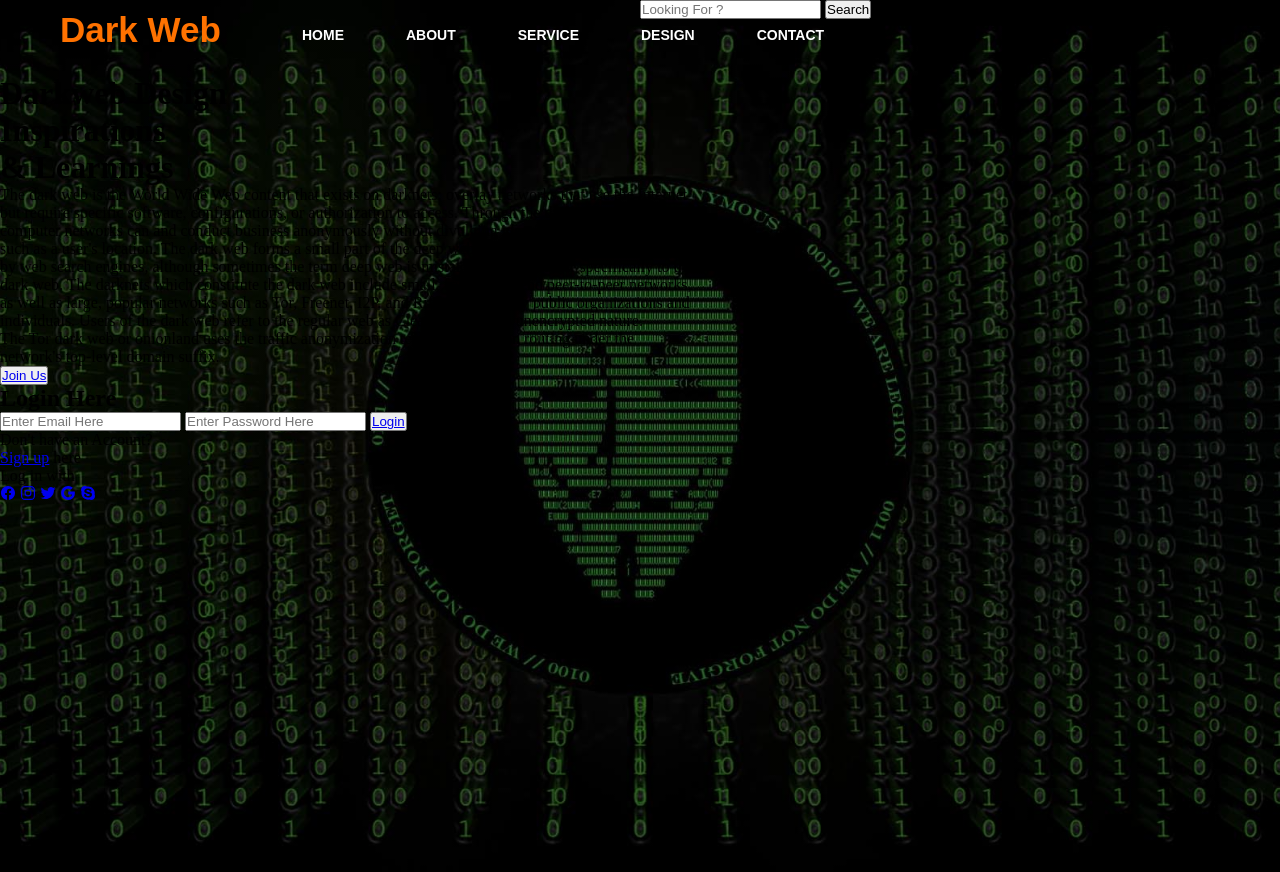
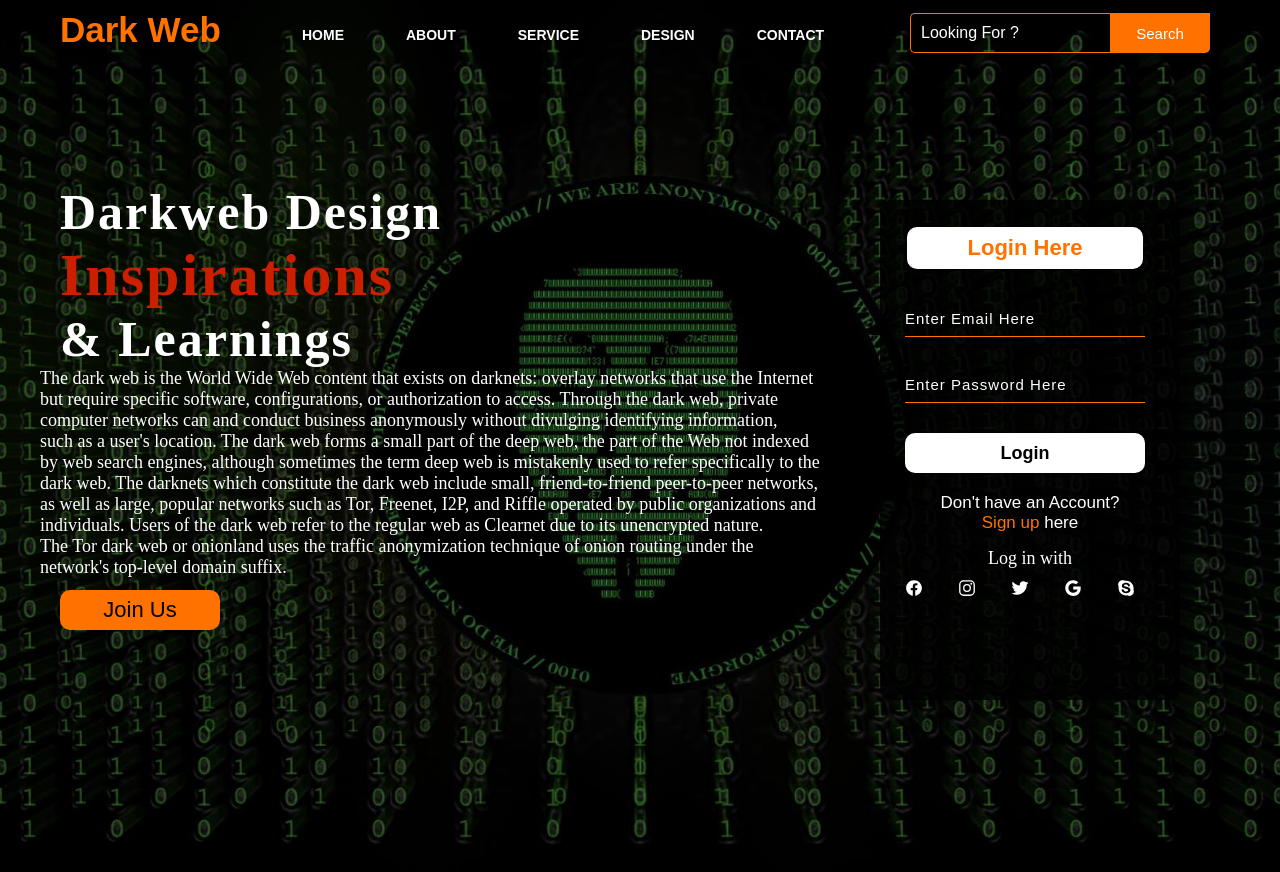
Before and after one commit to Bausab/My-new-Learn, a plain HTML site: page index.html in a window 1280 px wide. Drawn offline with nearby package versions, Linux system fonts and the light colour scheme.

Commit message:
Project Completed

```diff
--- a/style.css
+++ b/style.css
@@ -64,3 +64,213 @@ ul li a{
 ul li a:hover{
     color: #ff7200;
 }
+
+.search{
+    width: 330px;
+    float: left;
+    margin-left: 270px;
+}
+
+.srch{
+    font-family: 'Times New Roman', Times, serif;
+    width: 200px;
+    height: 40px;
+    background: transparent;
+    border: 1px solid #ff7200;
+    margin-top: 13px;
+    color: #fff;
+    border-right: none;
+    font-size: 16px;
+    float: left;
+    padding: 10px;
+    border-bottom-left-radius: 5px;
+    border-top-left-radius: 5px;
+}
+
+.btn{
+    width: 100px;
+    height: 40px;
+    background: #ff7200;
+    border: 2px solid #ff7200;
+    margin-top: 13px;
+    color: #fff;
+    font-size: 15px;
+    border-bottom-right-radius: 5px;
+    border-bottom-right-radius: 5px;
+}
+
+.btn:focus{
+    outline: none;
+}
+
+.srch:focus{
+    outline: none;
+}
+
+.content{
+    width: 1200px;
+    height: auto;
+    margin: auto;
+    color: #fff;
+    font-size: 18px;
+}
+
+.content.par{
+    padding-left: 20px;
+    padding-bottom: 25px;
+    font-family: Arial;
+    letter-spacing: 1.2px;
+    line-height: 30px;
+}
+
+.content h1{
+    font-family: 'Times New Roman', Times, serif;
+    font-size: 50px;
+    font-weight: bold;
+    padding-left: 20px;
+    margin-top: 9%;
+    letter-spacing: 2px;
+    transition: .3s ease;
+}
+
+.content h1:hover{
+    color: #cc1f00;
+}
+
+.content .cn{
+    width: 160px;
+    height: 40px;
+    background: #ff7200;
+    margin-top: 1%;
+    border: none;
+    margin-bottom: 10px;
+    margin-left: 20px;
+    font-size: 22px;
+    border-radius: 10px;
+    cursor: pointer;
+    transition: .4s ease;
+}
+
+.content .cn a{
+    text-decoration: none;
+    color: #000000;
+    transition: .3s ease;
+}
+
+.cn:hover{
+    background-color: #00ff66;
+}
+
+.content span{
+    color: #cc1f00;
+    font-size: 60px;
+}
+
+.form{
+    width: 250px;
+    height: 450px;
+    background: linear-gradient(to top,rgba(0,0,0,0.8)50%,rgba(0,0,0,0.8)50%);
+    position: absolute;
+    top: 200px;
+    right: 100px;
+    border-radius: 10px;
+    padding: 25px;
+}
+
+.form h2{
+    width: 220px;
+    font-family: sans-serif;
+    text-align: center;
+    color: #ff7200;
+    font-size: 22px;
+    background-color: #ffffff;
+    border-radius: 10px;
+    margin: 2px;
+    padding: 8px;
+}
+
+.form input{
+    width: 240px;
+    height: 35px;
+    background: transparent;
+    border-bottom: 1px solid #ff7200;
+    border-top: none;
+    border-right: none;
+    border-left: none;
+    color: #fff;
+    font-size: 15px;
+    letter-spacing: 1px;
+    margin-top: 30px;
+    font-family: sans-serif;
+}
+
+.form input:focus{
+    outline: none;
+}
+
+::placeholder{
+    color: #fff;
+    font-family: Arial;
+}
+
+.btnn{
+    width: 240px;
+    height: 40px;
+    background: #ffffff;
+    border: none;
+    margin-top: 30px;
+    font-size: 18px;
+    border-radius: 10px;
+    cursor: pointer;
+    color: #fff;
+}
+
+.btnn:hover{
+    background: #ff7200;
+    color: #fff;
+}
+
+.btnn a{
+    text-decoration:none;
+    color: #000000;
+    font-weight: bold;
+}
+
+.form .link{
+    font-family: Arial;
+    font-size: 17px;
+    padding-top: 20px;
+    text-align: center;
+}
+
+.form .link a{
+    text-decoration: none;
+    color: #ff7200;
+}
+
+.liw{
+    padding-top: 15px;
+    padding-bottom: 10px;
+    text-align: center;
+}
+
+.icon a{
+    text-decoration: none;
+    color: #fff;
+}
+
+.icon .ion-icon{
+    color: #fff;
+    font-size: 12px;
+    padding-right: 200px;
+    padding-top: 5px;
+}
+
+.icon{
+    display: flex;
+    gap: 35px;
+}
+.icon ion-icon:hover{
+    background: #ff7200;
+    border-radius: 8px;
+}
```
